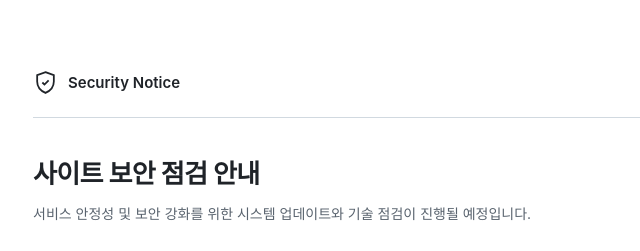
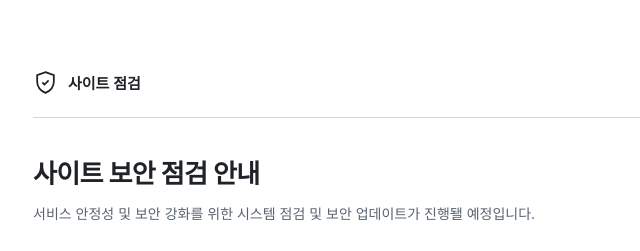
Before and after one commit to skx72/schoooooool, a plain HTML site: page index.html in a window 1280 px wide. Shown: the top 251 px of the page, 282-922 px from the left. Drawn offline with Linux system fonts and the light colour scheme.

Commit message:
Update index.html

```diff
--- a/index.html
+++ b/index.html
@@ -145,14 +145,14 @@ a:hover {
       <path d="M12 2L20 5V11C20 16 16.5 20 12 22C7.5 20 4 16 4 11V5L12 2Z"/>
       <path d="M9 12L11 14L15 10"/>
     </svg>
-    <span>Security Notice</span>
+    <span>사이트 점검</span>
   </div>
 
   <h1>사이트 보안 점검 안내</h1>
 
   <p class="description">
     서비스 안정성 및 보안 강화를 위한
-    시스템 업데이트와 기술 점검이 진행될 예정입니다.
+    시스템 점검 및 보안 업데이트가 진행됄 예정입니다.
   </p>
 
   <div class="card">
```
